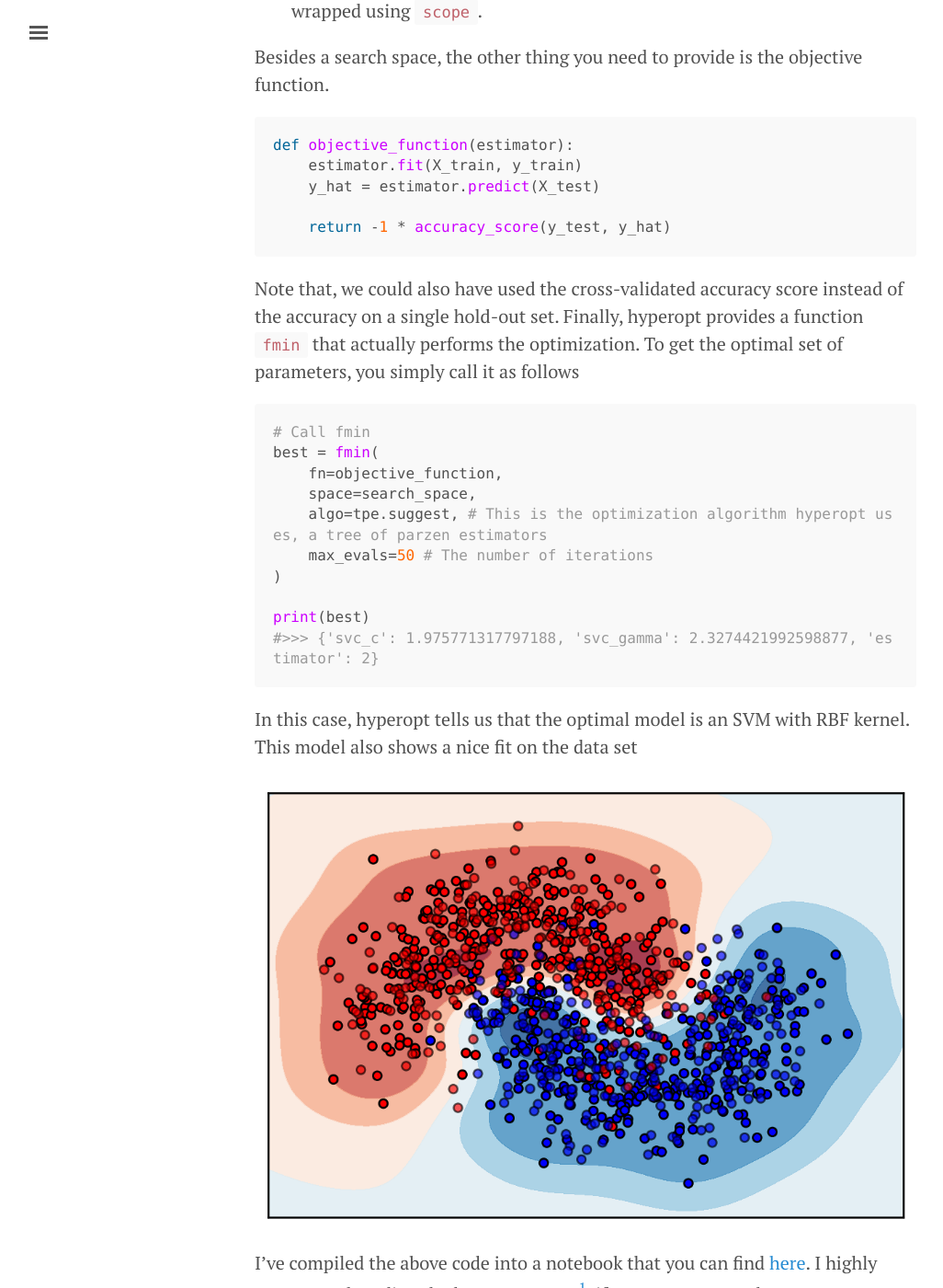
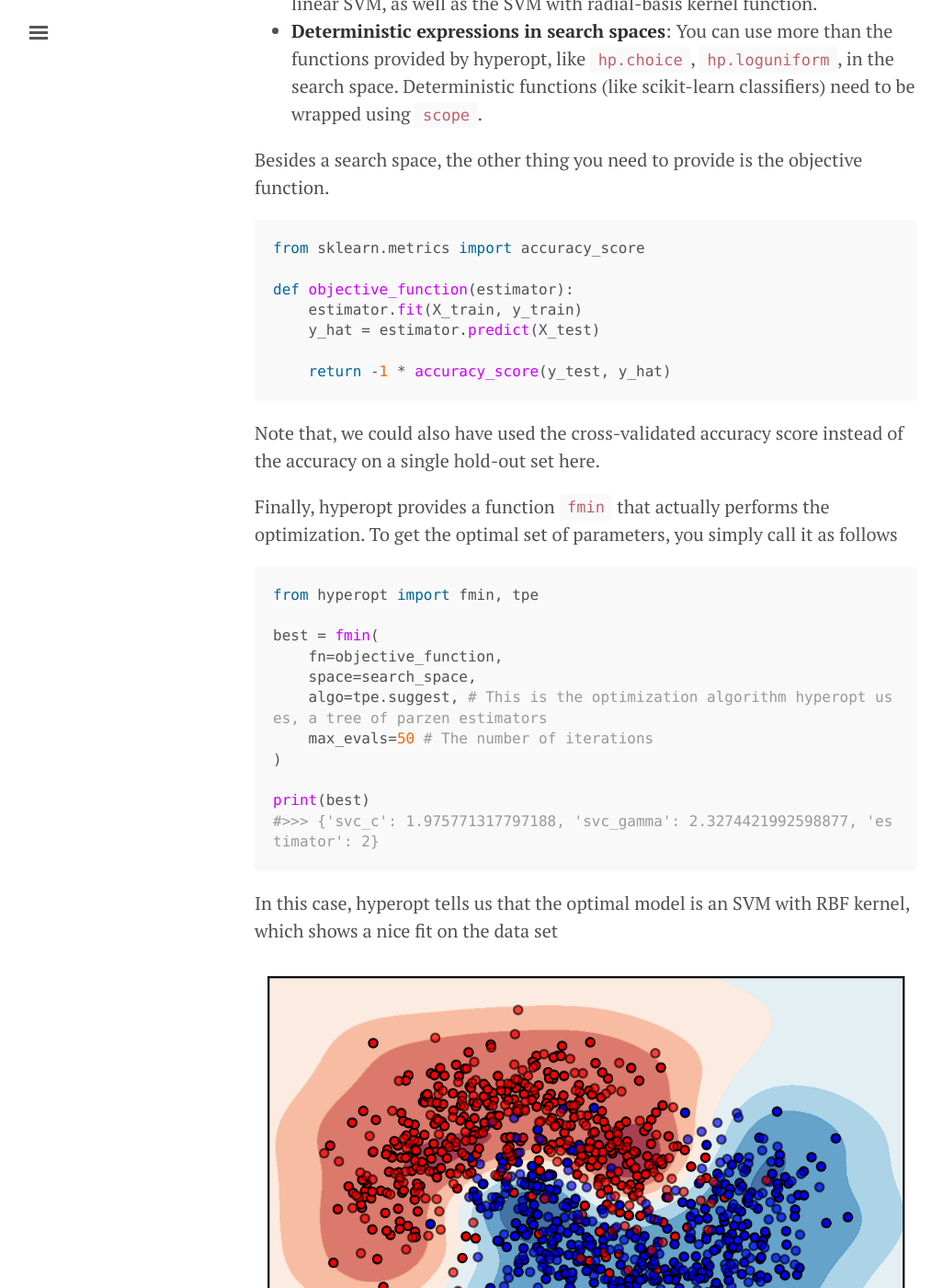
Before and after one commit to thuijskens/thuijskens.github.io, a Jekyll site: the page built from _posts/2017-05-12-pydata-london.md, in a window 1280 px wide and 1400 px high, scrolled down 2729 px. Shown: the whole window at 92% size, without its empty margins (3-1029 px from the left). Built offline with Jekyll 4.4.1, drawn with Linux system fonts in a browser that asks for light colours; some of the changed text lies outside the part shown.

Commit message:
Updated code in posts (missing imports).

````diff
--- a/_posts/2017-05-12-pydata-london.md
+++ b/_posts/2017-05-12-pydata-london.md
@@ -43,6 +43,11 @@
 from hyperopt import hp
 from hyperopt.pyll import scope
 
+from sklearn.svm import SVC
+from sklearn.neighbors import KNeighborsClassifier
+from sklearn.gaussian_process import GaussianProcessClassifier
+from sklearn.gaussian_process.kernels import RBF, Matern
+
 scope.define(KNeighborsClassifier)
 scope.define(SVC)
 scope.define(GaussianProcessClassifier)
@@ -64,6 +69,8 @@
 Besides a search space, the other thing you need to provide is the objective function.
 
 ```python
+from sklearn.metrics import accuracy_score
+
 def objective_function(estimator):
     estimator.fit(X_train, y_train)
     y_hat = estimator.predict(X_test)
@@ -71,10 +78,13 @@
     return -1 * accuracy_score(y_test, y_hat)
 ```
 
-Note that, we could also have used the cross-validated accuracy score instead of the accuracy on a single hold-out set. Finally, hyperopt provides a function `fmin` that actually performs the optimization. To get the optimal set of parameters, you simply call it as follows
+Note that, we could also have used the cross-validated accuracy score instead of the accuracy on a single hold-out set here.
+
+Finally, hyperopt provides a function `fmin` that actually performs the optimization. To get the optimal set of parameters, you simply call it as follows
 
 ```python
-# Call fmin
+from hyperopt import fmin, tpe
+
 best = fmin(
     fn=objective_function,
     space=search_space,
@@ -86,7 +96,7 @@
 #>>> {'svc_c': 1.975771317797188, 'svc_gamma': 2.3274421992598877, 'estimator': 2}
 ```
 
-In this case, hyperopt tells us that the optimal model is an SVM with RBF kernel. This model also shows a nice fit on the data set
+In this case, hyperopt tells us that the optimal model is an SVM with RBF kernel, which shows a nice fit on the data set
 
 {: .center-image }
 ![]({{ BASE_PATH }}/images/2017_05_12/clf_data.png)
````
